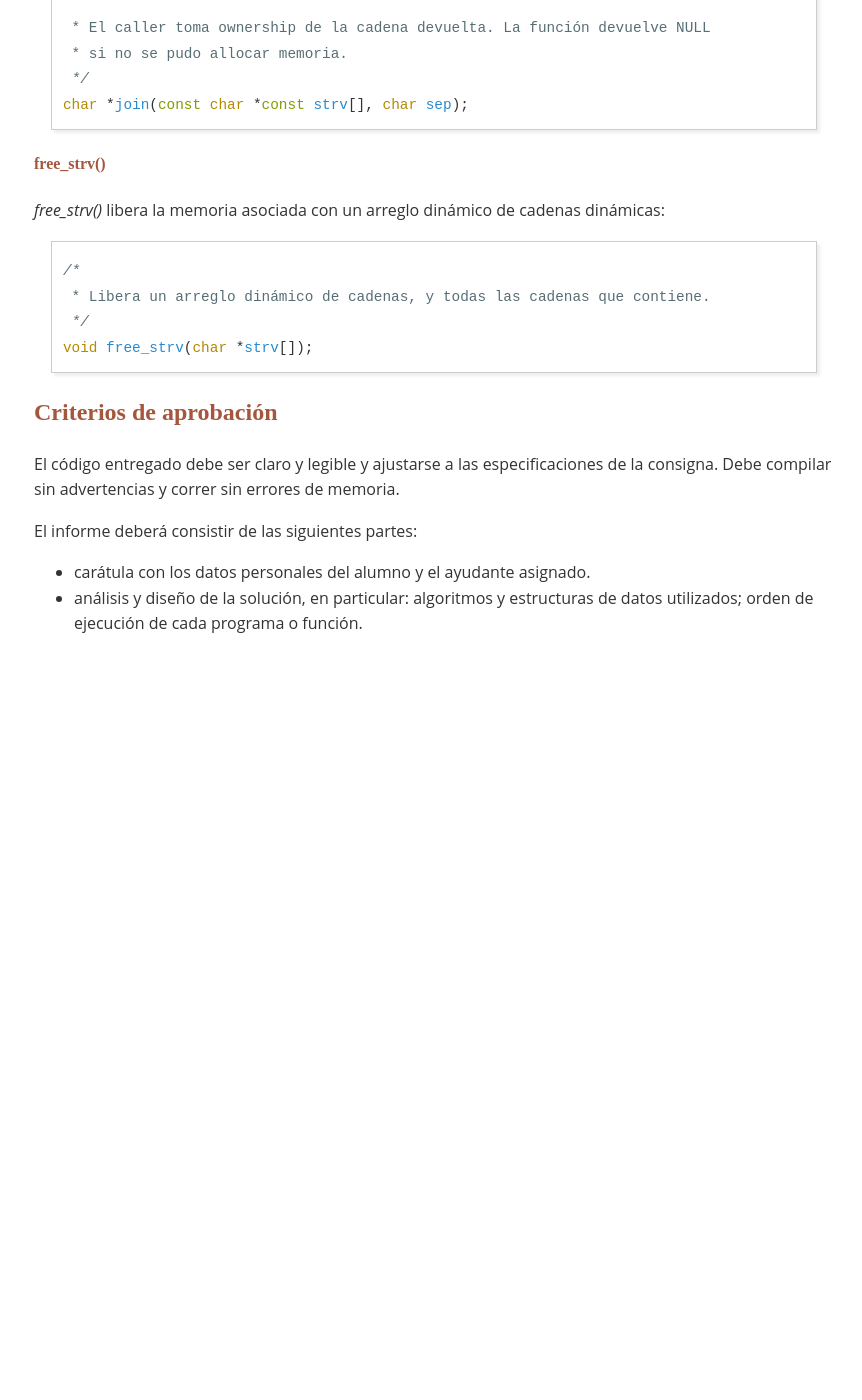
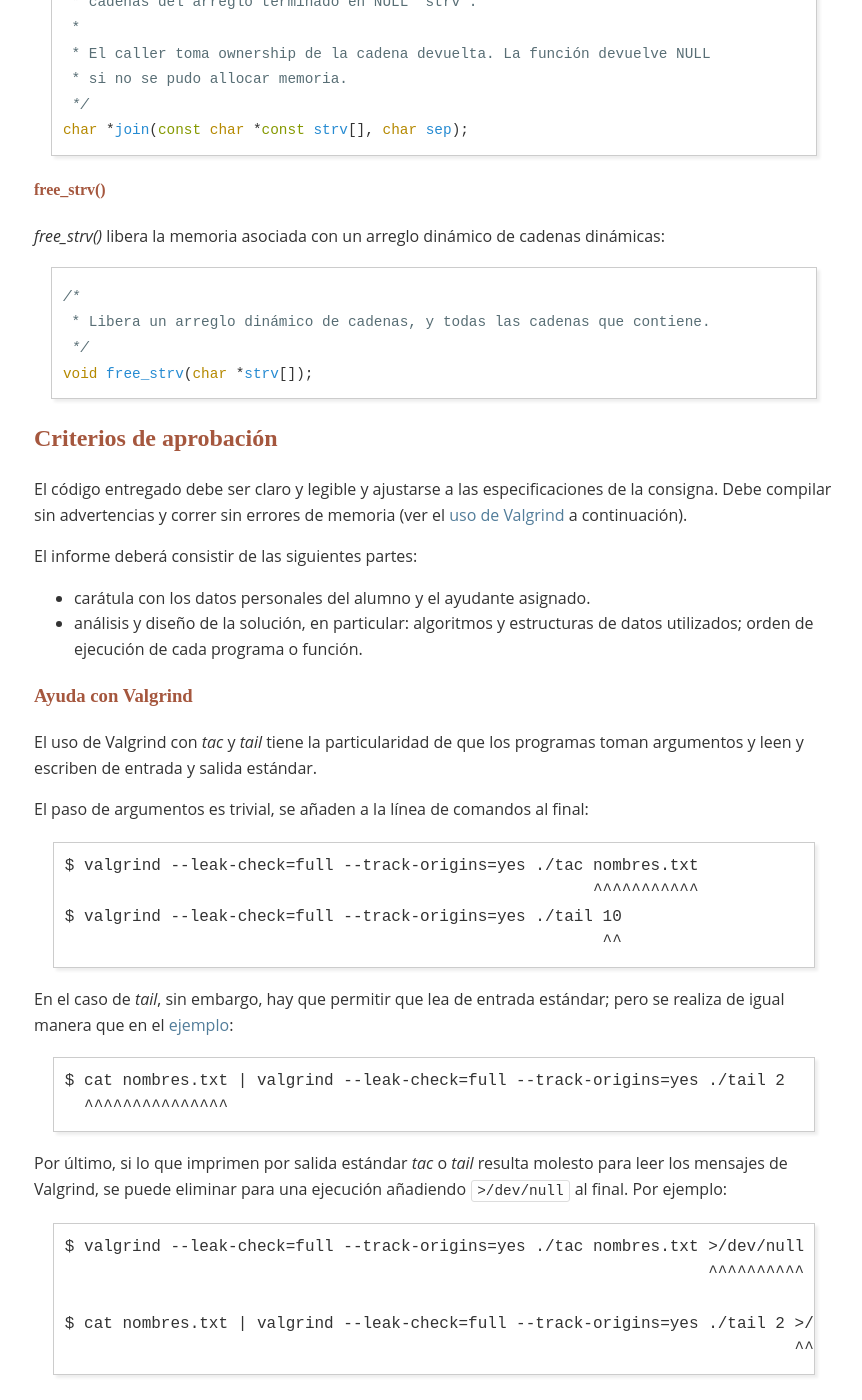
Before and after one commit to algoritmos-rw/algoritmos-rw.github.io, a Jekyll site: the page prog2/tp1/index.html, which Jekyll copies as it is, in a window 1280 px wide and 1400 px high, scrolled down 7184 px. Shown: the whole window, without its empty margins (126-988 px from the left). Built offline with Jekyll 4.4.1, drawn with Linux system fonts in a browser that asks for light colours; before the commit the page ends 7847 px from its top, so only the background shows below that; some of the changed text lies outside the part shown.

Commit message:
Actualizar prog2/tp1 con info Valgrind.

```diff
--- a/prog2/tp1/index.html
+++ b/prog2/tp1/index.html
@@ -1,7 +1,7 @@
 <!DOCTYPE html>
 <html>
 <head>
-<!-- 2016-04-23 Sat 06:59 -->
+<!-- 2016-04-25 Mon 19:59 -->
 <meta  charset="utf-8">
 <meta  name="viewport" content="width=device-width, initial-scale=1">
 <title>TP 1: manejo de archivos y cadenas</title>
@@ -162,7 +162,7 @@
 
 <li><i>pila.c, cola.h</i> y <i>lista.c</i> (las implementaciones del alumno de estos TDA)</li>
 
-<li>un archivo <i>deps.mk</i> con las <a href="#orgheadline1">dependencias</a> del proyecto en formato make</li>
+<li>un archivo <i>deps.mk</i> con las <a href="#deps.mk">dependencias</a> del proyecto en formato make</li>
 </ul>
 
 <p>
@@ -188,18 +188,18 @@
 <h2>&Iacute;ndice</h2>
 <div id="text-table-of-contents">
 <ul>
-<li><a href="#orgheadline2">El programa <i>tac</i></a></li>
-<li><a href="#orgheadline3">El programa <i>tail</i></a></li>
-<li><a href="#orgheadline4">Manejo de cadenas</a></li>
-<li><a href="#orgheadline5">Criterios de aprobación</a></li>
+<li><a href="#tac">El programa <i>tac</i></a></li>
+<li><a href="#tail">El programa <i>tail</i></a></li>
+<li><a href="#strutil">Manejo de cadenas</a></li>
+<li><a href="#criterios">Criterios de aprobación</a></li>
 </ul>
 </div>
 </div>
 
 
-<div id="outline-container-orgheadline2" class="outline-2">
-<h2 id="orgheadline2">El programa <i>tac</i></h2>
-<div class="outline-text-2" id="text-orgheadline2">
+<div id="outline-container-orgheadline3" class="outline-2">
+<h2 id="tac"><a id="orgheadline3"></a>El programa <i>tac</i></h2>
+<div class="outline-text-2" id="text-tac">
 <p>
 Se pide implementar una versión simplificada de la utilidad <a href="http://www.gnu.org/software/coreutils/manual/html_node/tac-invocation.html">tac</a> de Unix.
 </p>
@@ -224,9 +224,9 @@
 </pre>
 </div>
 
-<div id="outline-container-orgheadline6" class="outline-3">
-<h3 id="orgheadline6">Observaciones</h3>
-<div class="outline-text-3" id="text-orgheadline6">
+<div id="outline-container-orgheadline1" class="outline-3">
+<h3 id="tac-obs"><a id="orgheadline1"></a>Observaciones</h3>
+<div class="outline-text-3" id="text-tac-obs">
 <ol class="org-ol">
 <li>Se puede asumir que el tamaño del archivo es menor que la cantidad de
 memoria disponible. Por tanto, se permite almacenar todo el archivo en
@@ -261,9 +261,9 @@
 </div>
 </div>
 
-<div id="outline-container-orgheadline7" class="outline-3">
-<h3 id="orgheadline7">Implementación</h3>
-<div class="outline-text-3" id="text-orgheadline7">
+<div id="outline-container-orgheadline2" class="outline-3">
+<h3 id="tac-impl"><a id="orgheadline2"></a>Implementación</h3>
+<div class="outline-text-3" id="text-tac-impl">
 <p>
 El programa se puede implementar en unas 50 líneas de C:
 </p>
@@ -330,9 +330,9 @@
 </div>
 
 
-<div id="outline-container-orgheadline3" class="outline-2">
-<h2 id="orgheadline3">El programa <i>tail</i></h2>
-<div class="outline-text-2" id="text-orgheadline3">
+<div id="outline-container-orgheadline6" class="outline-2">
+<h2 id="tail"><a id="orgheadline6"></a>El programa <i>tail</i></h2>
+<div class="outline-text-2" id="text-tail">
 <p>
 Se pide implementar una versión simplificada de la utilidad <a href="http://www.gnu.org/software/coreutils/manual/html_node/tail-invocation.html">tail</a> de Unix. <i>tail</i>
 imprime las últimas <i>N</i> lineas de un archivo, o de entrada estándar.
@@ -366,9 +366,9 @@
 </pre>
 </div>
 
-<div id="outline-container-orgheadline8" class="outline-3">
-<h3 id="orgheadline8">Observaciones</h3>
-<div class="outline-text-3" id="text-orgheadline8">
+<div id="outline-container-orgheadline4" class="outline-3">
+<h3 id="tail-obs"><a id="orgheadline4"></a>Observaciones</h3>
+<div class="outline-text-3" id="text-tail-obs">
 <ol class="org-ol">
 <li><p>
 No se permite almacenar todo el archivo en memoria. Se puede almacenar, como
@@ -413,9 +413,9 @@
 </div>
 
 
-<div id="outline-container-orgheadline1" class="outline-3">
-<h3 id="orgheadline1">Archivo de dependencias</h3>
-<div class="outline-text-3" id="text-orgheadline1">
+<div id="outline-container-orgheadline5" class="outline-3">
+<h3 id="deps.mk"><a id="orgheadline5"></a>Archivo de dependencias</h3>
+<div class="outline-text-3" id="text-deps.mk">
 <p>
 Se debe incluir un archivo <i>deps.mk</i> para indicar al corrector automático cómo
 compilar la entrega.
@@ -447,8 +447,8 @@
 </pre>
 
 <p>
-Para la compilación, pueden invocar a <tt>gcc</tt> a mano como hasta ahora, o emplear el
-siguiente <a href="Makefile">Makefile</a>:
+Para la compilación, pueden invocar a <tt>gcc</tt> a mano como hasta ahora o, de manera
+<b>opcional</b>, emplear el siguiente <a href="Makefile">Makefile</a>:
 </p>
 
 <div class="org-src-container">
@@ -473,9 +473,9 @@
 </div>
 
 
-<div id="outline-container-orgheadline4" class="outline-2">
-<h2 id="orgheadline4">Manejo de cadenas</h2>
-<div class="outline-text-2" id="text-orgheadline4">
+<div id="outline-container-orgheadline12" class="outline-2">
+<h2 id="strutil"><a id="orgheadline12"></a>Manejo de cadenas</h2>
+<div class="outline-text-2" id="text-strutil">
 <p>
 Se pide implementar las funciones del archivo <a href="strutil.h">strutil.h</a> que se describen a
 continuación.
@@ -483,12 +483,12 @@
 
 <div id="text-table-of-contents">
 <ul>
-<li><a href="#orgheadline9">Subcadenas con substr()</a></li>
-<li><a href="#orgheadline10">Arreglos dinámicos de cadenas</a>
+<li><a href="#substr">Subcadenas con substr()</a></li>
+<li><a href="#strv">Arreglos dinámicos de cadenas</a>
 <ul>
-<li><a href="#orgheadline11">split()</a></li>
-<li><a href="#orgheadline12">join()</a></li>
-<li><a href="#orgheadline13">free_strv()</a></li>
+<li><a href="#split">split()</a></li>
+<li><a href="#join">join()</a></li>
+<li><a href="#free_strv">free_strv()</a></li>
 </ul>
 </li>
 </ul>
@@ -496,9 +496,9 @@
 </div>
 
 
-<div id="outline-container-orgheadline9" class="outline-3">
-<h3 id="orgheadline9">Subcadenas con substr()</h3>
-<div class="outline-text-3" id="text-orgheadline9">
+<div id="outline-container-orgheadline7" class="outline-3">
+<h3 id="substr"><a id="orgheadline7"></a>Subcadenas con substr()</h3>
+<div class="outline-text-3" id="text-substr">
 <p>
 La función <i>substr()</i> permite obtener un prefijo de longitud <i>N</i> de una cadena
 dada.
@@ -528,12 +528,14 @@
 </div>
 
 
-<div id="outline-container-orgheadline10" class="outline-3">
-<h3 id="orgheadline10">Arreglos dinámicos de cadenas</h3>
-<div class="outline-text-3" id="text-orgheadline10">
-</div><div id="outline-container-orgheadline11" class="outline-4">
-<h4 id="orgheadline11">split()</h4>
-<div class="outline-text-4" id="text-orgheadline11">
+<div id="outline-container-orgheadline11" class="outline-3">
+<h3 id="strv"><a id="orgheadline11"></a>Arreglos dinámicos de cadenas</h3>
+<div class="outline-text-3" id="text-strv">
+</div>
+
+<div id="outline-container-orgheadline8" class="outline-4">
+<h4 id="split"><a id="orgheadline8"></a>split()</h4>
+<div class="outline-text-4" id="text-split">
 <p>
 La función <i>split()</i> divide una cadena en subcadenas en cada ocurrencia de un
 caracter de separación determinado. Por ejemplo, separando por comas:
@@ -593,9 +595,9 @@
 </div>
 
 
-<div id="outline-container-orgheadline12" class="outline-4">
-<h4 id="orgheadline12">join()</h4>
-<div class="outline-text-4" id="text-orgheadline12">
+<div id="outline-container-orgheadline9" class="outline-4">
+<h4 id="join"><a id="orgheadline9"></a>join()</h4>
+<div class="outline-text-4" id="text-join">
 <p>
 La función <i>join()</i> es la inversa de <i>split()</i>. Concatena un arreglo de cadenas
 terminado en NULL mediante un caracter de separación:
@@ -632,9 +634,9 @@
 </div>
 
 
-<div id="outline-container-orgheadline13" class="outline-4">
-<h4 id="orgheadline13">free_strv()</h4>
-<div class="outline-text-4" id="text-orgheadline13">
+<div id="outline-container-orgheadline10" class="outline-4">
+<h4 id="free_strv"><a id="orgheadline10"></a>free_strv()</h4>
+<div class="outline-text-4" id="text-free_strv">
 <p>
 <i>free_strv()</i> libera la memoria asociada con un arreglo dinámico de cadenas
 dinámicas:
@@ -654,12 +656,13 @@
 </div>
 
 
-<div id="outline-container-orgheadline5" class="outline-2">
-<h2 id="orgheadline5">Criterios de aprobación</h2>
-<div class="outline-text-2" id="text-orgheadline5">
+<div id="outline-container-orgheadline14" class="outline-2">
+<h2 id="criterios"><a id="orgheadline14"></a>Criterios de aprobación</h2>
+<div class="outline-text-2" id="text-criterios">
 <p>
 El código entregado debe ser claro y legible y ajustarse a las especificaciones
-de la consigna. Debe compilar sin advertencias y correr sin errores de memoria.
+de la consigna. Debe compilar sin advertencias y correr sin errores de memoria
+(ver el <a href="#valgrind">uso de Valgrind</a> a continuación).
 </p>
 
 <p>
@@ -674,6 +677,51 @@
 de datos utilizados; orden de ejecución de cada programa o función.</li>
 </ul>
 </div>
+
+<div id="outline-container-orgheadline13" class="outline-3">
+<h3 id="valgrind"><a id="orgheadline13"></a>Ayuda con Valgrind</h3>
+<div class="outline-text-3" id="text-valgrind">
+<p>
+El uso de Valgrind con <i>tac</i> y <i>tail</i> tiene la particularidad de que los programas
+toman argumentos y leen y escriben de entrada y salida estándar.
+</p>
+
+<p>
+El paso de argumentos es trivial, se añaden a la línea de comandos al final:
+</p>
+
+<pre class="example">
+$ valgrind --leak-check=full --track-origins=yes ./tac nombres.txt
+                                                       ^^^^^^^^^^^
+$ valgrind --leak-check=full --track-origins=yes ./tail 10
+                                                        ^^
+</pre>
+
+<p>
+En el caso de <i>tail</i>, sin embargo, hay que permitir que lea de entrada estándar;
+pero se realiza de igual manera que en el <a href="#orgexampleblock1">ejemplo</a>:
+</p>
+
+<pre class="example">
+$ cat nombres.txt | valgrind --leak-check=full --track-origins=yes ./tail 2
+  ^^^^^^^^^^^^^^^
+</pre>
+
+<p>
+Por último, si lo que imprimen por salida estándar <i>tac</i> o <i>tail</i> resulta molesto
+para leer los mensajes de Valgrind, se puede eliminar para una ejecución
+añadiendo <code>&gt;/dev/null</code> al final. Por ejemplo:
+</p>
+
+<pre class="example">
+$ valgrind --leak-check=full --track-origins=yes ./tac nombres.txt &gt;/dev/null
+                                                                   ^^^^^^^^^^
+
+$ cat nombres.txt | valgrind --leak-check=full --track-origins=yes ./tail 2 &gt;/dev/null
+                                                                            ^^^^^^^^^^
+</pre>
+</div>
+</div>
 </div>
 </div>
 </body>
```
